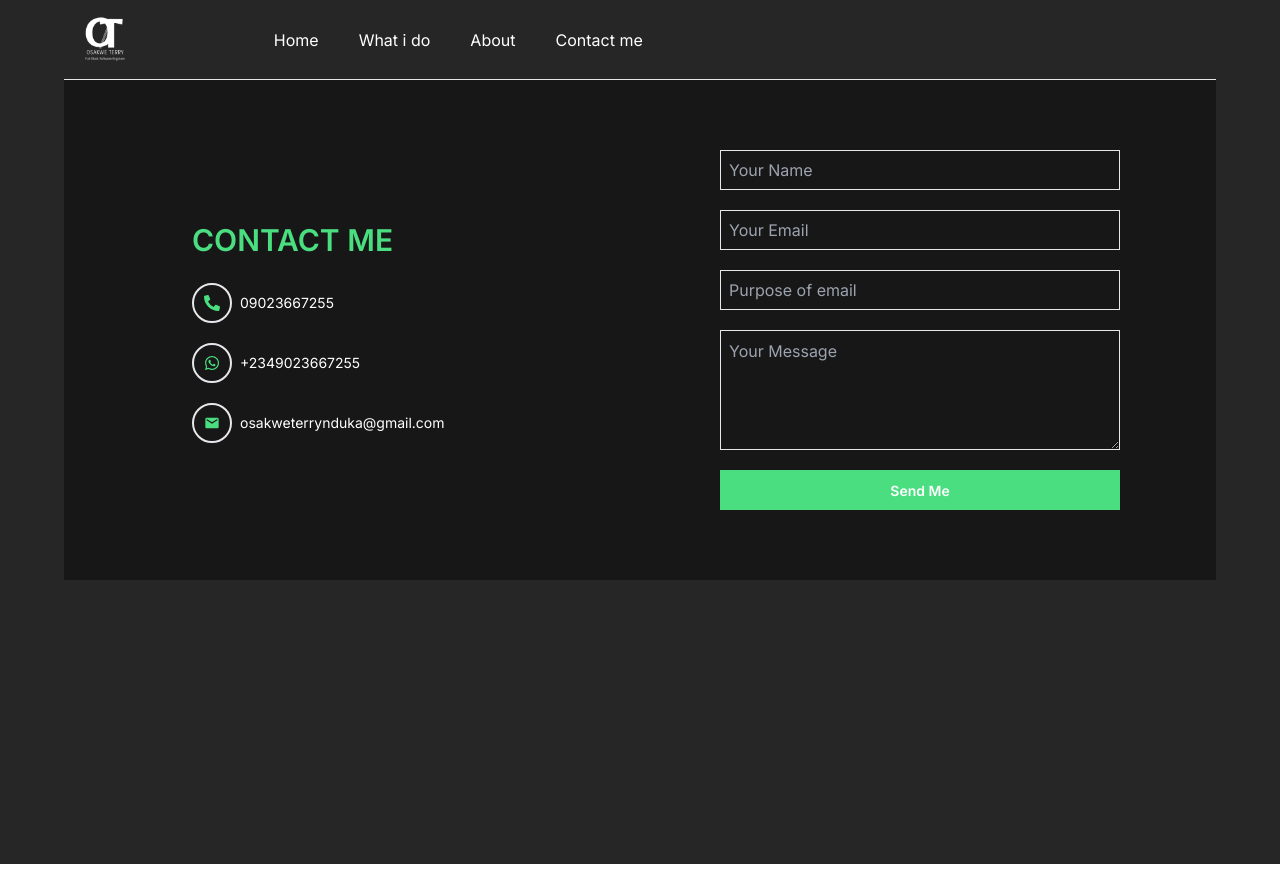
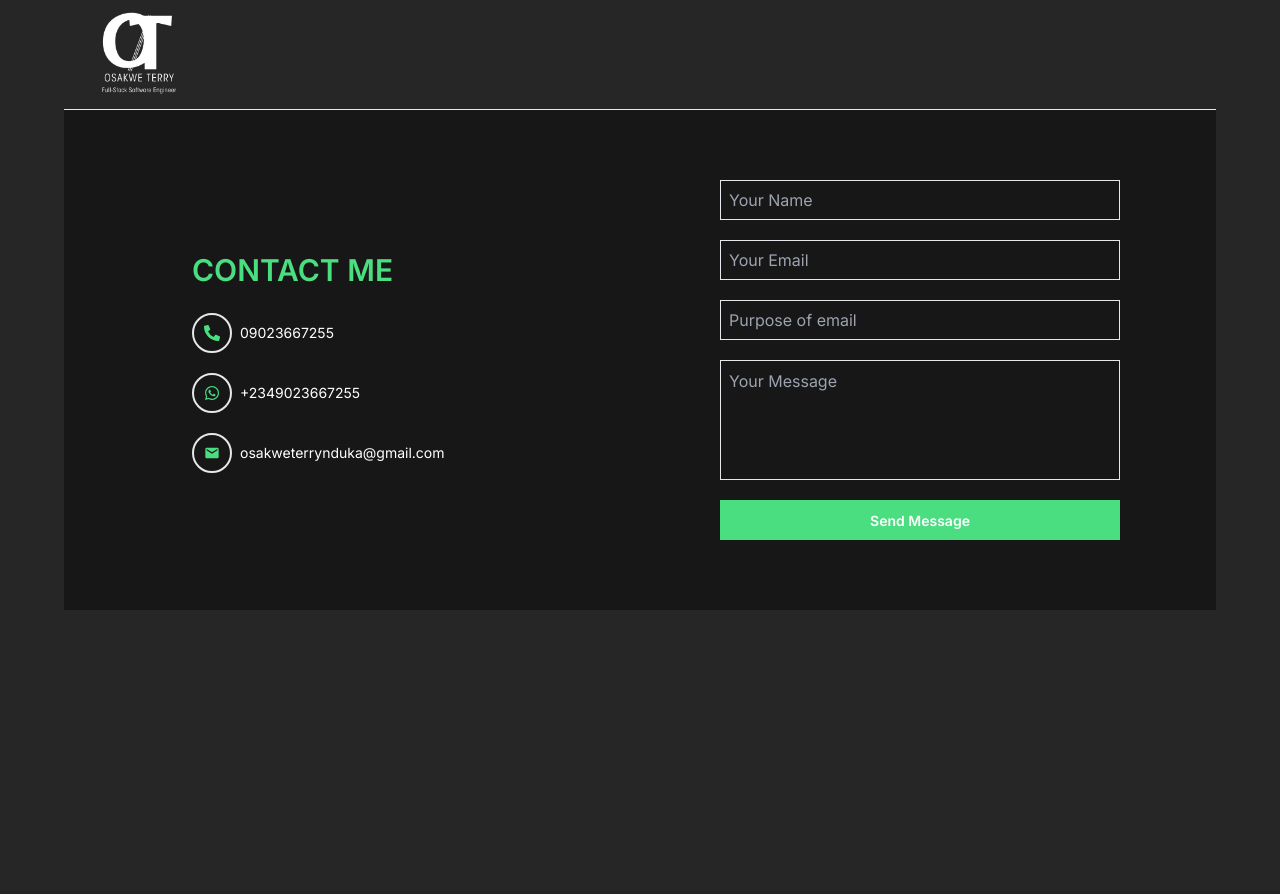
Before and after one commit to TM-Code-009/personal-port, a Next.js app: page /component/Contact in a window 1280 px wide. Before the commit the page ends 864 px from the top, so only its background shows below. Built offline with nearby package versions, Linux system fonts and the light colour scheme.

Commit message:
hero page updated

```diff
--- a/app/component/Contact/page.tsx
+++ b/app/component/Contact/page.tsx
@@ -41,8 +41,8 @@ const page = () => {
             <input type="text" className='w-[270px] lg:w-[400px] h-[40px] outline-none border bg-inherit p-2' placeholder='Your Name'/>
             <input type="text" className='w-[270px] lg:w-[400px] h-[40px] outline-none border bg-inherit p-2'placeholder='Your Email' />
             <input type="text" className='w-[270px] lg:w-[400px] h-[40px] outline-none border bg-inherit p-2'placeholder='Purpose of email' />
-            <textarea className='h-[120px] w-[270px] lg:w-[400px] bg-inherit border p-2 ' placeholder='Your Message'></textarea>
-            <button className='w-[270px] lg:w-[400px] h-[40px] flex justify-center items-center font-semibold text-[14px] bg-green-400'>Send Me</button>
+            <textarea className='h-[120px] w-[270px] lg:w-[400px] bg-inherit border p-2 outline-none resize-none ' placeholder='Your Message' ></textarea>
+            <button className='w-[270px] lg:w-[400px] h-[40px] flex justify-center items-center font-semibold text-[14px] bg-green-400'>Send Message</button>
          </div>
      </main>
   )
--- a/app/component/Footer.tsx
+++ b/app/component/Footer.tsx
@@ -13,7 +13,7 @@ const Footer = () => {
         {
             id:2,
             icon:<FaInstagram />,
-            url:"https://www.instagram.com/terry_mike__/?hl=en#"
+            url:"https://www.instagram.com/terry_osakwe/"
         },
         {
             id:3,
--- a/app/component/Header.tsx
+++ b/app/component/Header.tsx
@@ -1,96 +1,15 @@
 "use client"
-
 import Image from 'next/image'
-import React, { useState } from 'react'
+import React from 'react'
 import logo1 from '../../public/logo1.png'
-import Link from 'next/link'
-import { usePathname } from 'next/navigation'
-import { BiMenuAltRight } from 'react-icons/bi'
-import { MdCancel, MdMenu } from 'react-icons/md'
 
 
 const Header = () => {
-    const [toggle, setToggle] = useState<boolean>(false)
-    const pathname = usePathname();
 
-    // const handleToggle = () => {
-    //     setToggle(!toggle)
-    // }
-    const data = [
-        {
-            id:1,
-            name: "Home",
-            url:"/"
-        },
-        {
-            id:2,
-            name: "What i do",
-            url:""
-        },
-        {
-            id:3,
-            name: "About",
-            url:""
-        },
-        {
-            id:4,
-            name: "Contact me",
-            url:""
-        },
-    ]
   return (
-    <div className='w-full h-[80px] flex items-center bg-neutral-800 relative '>
-       <div   className='w-[90%] h-[80px] flex items-center fixed  justify-between  lg:gap-32 border-b z-10 bg-neutral-800'>
-       <Image src={logo1} alt='' width={1000} height={1000} className='w-[100px] h-[80px] object-contain'/>
-
-<div className='hidden w-full lg:flex gap-10'>
-    {
-        data.map((el:any) => (
-            <Link href={el.url} key={el.id} className={pathname === el.url ? "text-[14px] font-semibold text-green-500 hover:text-white hover:underline ":"text-white"} >
-                {el.name}
-            </Link>
-        ))
-    }
-</div>
-
-   <div  className='flex lg:hidden text-[30px] text-white flex-col' >
-   {toggle ? (
-              <MdCancel
-                onClick={() => {
-                  setToggle(false);
-                }}
-                className="text-white text-[30px] cursor-pointer"
-              />
-            ) : (
-              <MdMenu
-                onClick={() => {
-                  setToggle(true);
-                }}
-                className="text-white text-[30px] cursor-pointer"
-              />
-            )}
-   <div className='flex justify-end'>
-          {toggle && (
-            <div
-              className={`flex flex-col w-[70%]  items-start bg-black px-6 py-5  h-[50vh] absolute top-[80px]   gap-5 lg:hidden  `}
-            >
-              {data.map((el: any) => (
-                <Link
-                  key={el.id}
-                  className="text-[14px] mb-5 font-normal text-gray-400 hover:text-white hover:shadow-sm"
-                  href={el.url}
-                  onClick={() => {
-                    setToggle(false);
-                  }}
-                >
-                  {el.name}
-                </Link>
-              ))}
-            </div>
-          )}
-        </div>
- </div>
-
+    <div className='w-full h-[80px] lg:h-[110px] flex items-center bg-neutral-800 relative '>
+       <div   className='w-[90%] h-[80px] lg:h-[110px] flex items-center fixed  justify-start border-b z-10 bg-neutral-800'>
+       <Image src={logo1} alt='' width={1000} height={1000} className='w-[80px] lg:w-[150px] h-[80px] lg:h-[150px] object-contain'/>
 
        </div>
     </div>
--- a/app/component/Hero/page.tsx
+++ b/app/component/Hero/page.tsx
@@ -1,17 +1,16 @@
 import Image from 'next/image'
 import React from 'react'
-import logo from "../../../public/img.jpg"
 
 const page = () => {
   return (
-     <main className='w-full min-h-[500px] flex flex-col-reverse lg:flex-row items-center justify-between py-8 lg:py:0'>
-        <div className='flex flex-col gap-2'>
+     <main className='w-full min-h-[500px] flex flex-col-reverse lg:flex-row items-center justify-between py-2 lg:py:0'>
+        <div className='flex flex-col gap-2 '>
         <p className='text-[14px] text-green-400'>hello!</p>
         <p className='lg:text-[70px] text-center lg:text-left text-[50px] font-bold text-white '>i am <span className='text-green-400'>Terry<br/>Osakwe</span></p>
         <p className='text-white text-[14px] lg:text-[20px] text-center'>A Freelancer Software-Engineer</p>
     </div>
-    <div>
-       <Image src={logo} alt='' width={1000} height={1000} className='lg:h-[400px] lg:w-[400px] h-[200px] w-[200px] object-cover border-2 rounded-full'/>
+    <div className=''>
+       <Image src={""} alt='' width={1000} height={1000} className='lg:h-[400px] lg:w-[400px] h-[200px] w-[200px] object-cover border-2 rounded-full'/>
     </div>
      </main>
   )
--- a/app/page.tsx
+++ b/app/page.tsx
@@ -1,5 +1,4 @@
 import React from 'react'
-import Header from './component/Header'
 import Hero from './component/Hero/page'
 import Whatido from './component/Whatido/page'
 import About from './component/About/page'
@@ -9,7 +8,6 @@ import Footer from './component/Footer'
 const page = () => {
   return (
     <div className='flex flex-col'>
-
        <Hero/>
        <Whatido/>
        <About/>
```
